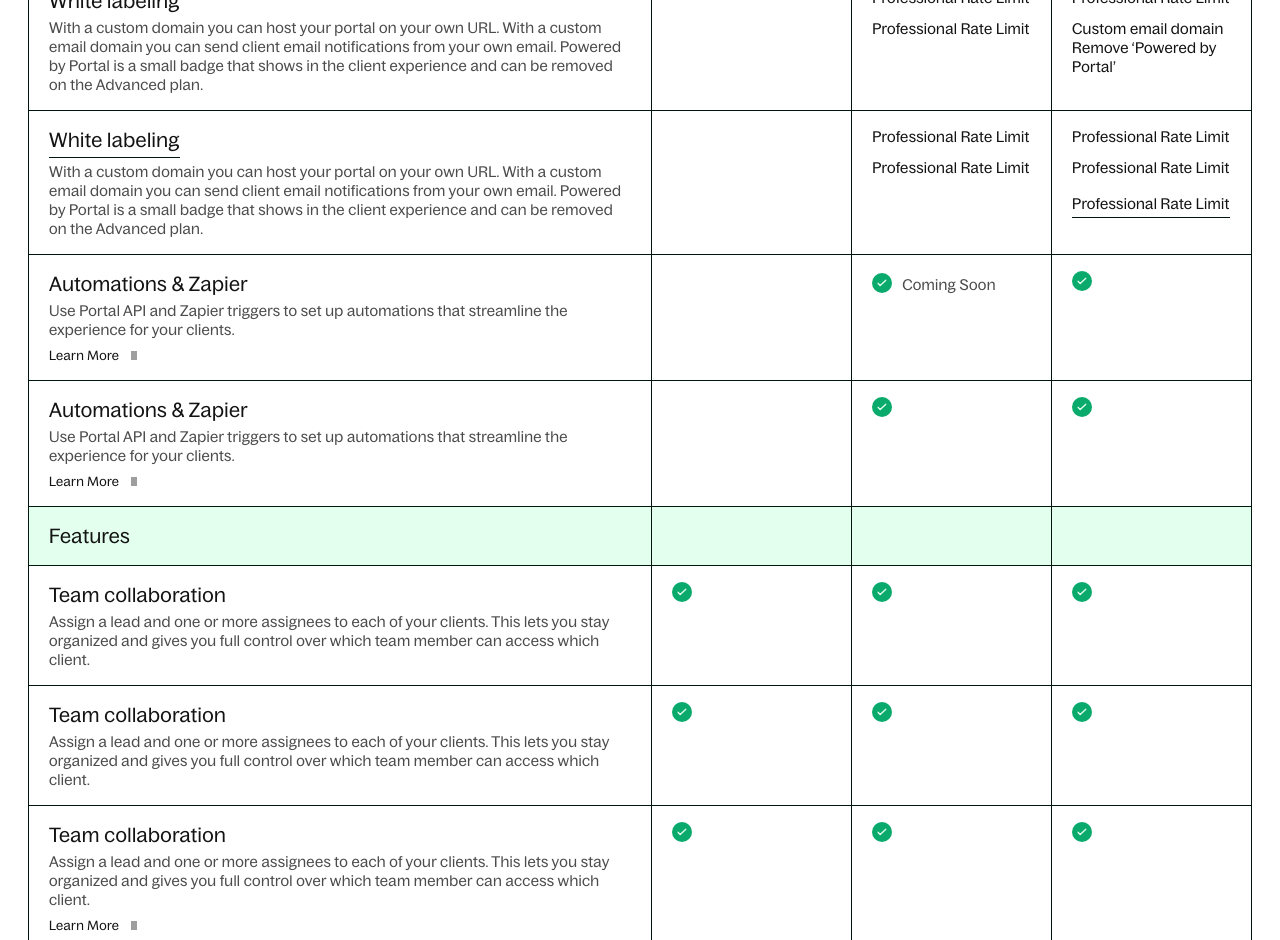
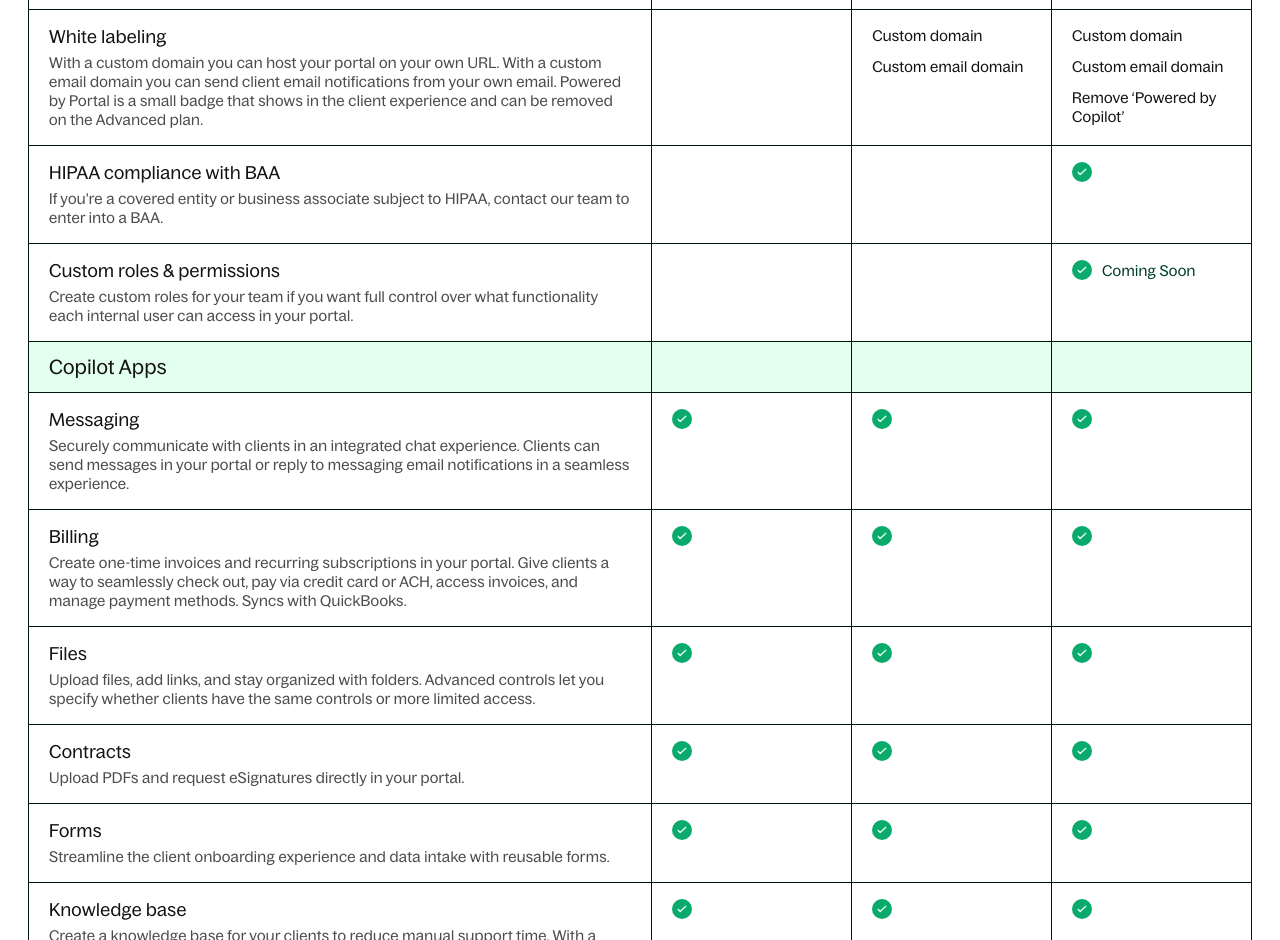
Before and after one commit to nastyaeremina/assembly-editions, a Next.js app: page /pricing in a window 1280 px wide. Shown: the part 2540-3480 px from the top of the page. Built offline with nearby package versions, Linux system fonts and the light colour scheme; grey boxes are pictures that could not be loaded.

Commit message:
pricing page table
Table Design

```diff
--- a/pages/_app.js
+++ b/pages/_app.js
@@ -32,7 +32,7 @@ const theme = {
     title: "#131313",
     body: "#4C4C4C",
     lightgray: "#757575",
-    midiumgray: "#5B5B5B",
+    darkgray: "#5B5B5B",
     black: "#000000",
     whiteColor: "#FFFFFF",
     neutral: "#F3F3F2",
--- a/pages/pricing/index.js
+++ b/pages/pricing/index.js
@@ -292,18 +292,22 @@ export default function NewIndex() {
                     <td className="tableBorder">
 
                     </td>
-                    <td className="tabletext">
-                      $29<span>per internal user</span>
+                    <td>
+                      <h3>
+                      $29</h3><span className="spantext">per internal user</span>
                     </td>
-                    <td className="tabletext">
-                      $69<span>per internal user</span>
+                    <td>
+                      <h3>
+                      $69</h3><span  className="spantext">per internal user</span>
                     </td>
-                    <td className="tabletext">
-                      $119
+                    <td>
+                      <h3>
+                      $119</h3>
                       {/* <PriceTxt>
                         <p>per internal user</p>
                       </PriceTxt> */}
-                      <p>5 User Minimum</p>
+                      <span  className="spantext">per internal user</span>
+                      <span  className="spantext">5 User Minimum</span>
                     </td>
                   </tr>
 
@@ -566,6 +570,9 @@ export default function NewIndex() {
                   <tr>
                     <td>
                       <h4>API Access</h4>
+                      <p>
+                      Use our REST API and Webhooks to set up automations and connect other tools.
+                      </p>
                     </td>
                     <td>
                       <span></span>
@@ -579,7 +586,8 @@ export default function NewIndex() {
                   </tr>
                   <tr>
                     <td>
-                      White labeling
+                      <h4>
+                      White labeling</h4>
                       <p>
                         With a custom domain you can host your portal on your
                         own URL. With a custom email domain you can send client
@@ -592,86 +600,29 @@ export default function NewIndex() {
                       <span></span>
                     </td>
                     <td>
-                      <span>Professional Rate Limit</span>
-                      <PricePadding>
-                        <span>Professional Rate Limit</span>
-                      </PricePadding>
+                      <span>Custom domain</span>
+
+                      <span className="spanpadding">Custom email domain</span>
                     </td>
                     <td>
-                      <span>Professional Rate Limit</span>
-                      <PricePadding>
-                        <span>
-                          Custom email domain Remove ‘Powered by Portal’
-                        </span>
-                      </PricePadding>
+                      <span>Custom domain</span>
+                      <span className="spanpadding">Custom email domain</span>
+                      <span className="spanpadding">Remove ‘Powered by Copilot’</span>
                     </td>
                   </tr>
                   <tr>
                     <td>
-                      <TextUnderline>White labeling</TextUnderline>
+                      <h4>HIPAA compliance with BAA</h4>
                       <p>
-                        With a custom domain you can host your portal on your
-                        own URL. With a custom email domain you can send client
-                        email notifications from your own email. Powered by
-                        Portal is a small badge that shows in the client
-                        experience and can be removed on the Advanced plan.
+                      If you're a covered entity or business associate subject to HIPAA, contact our team to enter into a BAA.
                       </p>
                     </td>
                     <td>
                       <span></span>
                     </td>
                     <td>
-                      <span>Professional Rate Limit</span>
-                      <PricePadding>
-                        <span>Professional Rate Limit</span>
-                      </PricePadding>
-                    </td>
-                    <td>
-                      <span>Professional Rate Limit</span>
-                      <PricePadding>
-                        <span>Professional Rate Limit</span>
-                      </PricePadding>
-                      <PricePadding>
-                        <TextUnderline>
-                          <span>Professional Rate Limit</span>
-                        </TextUnderline>
-                      </PricePadding>
-                    </td>
-                  </tr>
-                  <tr>
-                    <td>
-                      Automations & Zapier
-                      <p>
-                        Use Portal API and Zapier triggers to set up automations
-                        that streamline the experience for your clients.
-                      </p>
-                      <LearnLink>
-                        <Link href="/">
+                      <span></span>
 
-                            Learn More
-                            <ImgMargin>
-                              <Image
-                                src="/images/right.svg"
-                                alt="main-logo"
-                                height={9}
-                                width={6}
-                              />
-                            </ImgMargin>
-
-                        </Link>
-                      </LearnLink>
-                    </td>
-                    <td></td>
-                    <td>
-                      <ImageWrap>
-                        <Image
-                          src="/images/checkmark.svg"
-                          alt="main-logo"
-                          height={20}
-                          width={20}
-                        />
-                        <p>Coming Soon</p>
-                      </ImageWrap>
                     </td>
                     <td>
                     <Image
@@ -684,58 +635,42 @@ export default function NewIndex() {
                   </tr>
                   <tr>
                     <td>
-                      Automations & Zapier
+                      <h4>
+                    Custom roles & permissions</h4>
                       <p>
-                        Use Portal API and Zapier triggers to set up automations
-                        that streamline the experience for your clients.
+                      Create custom roles for your team if you want full control over what functionality each internal user can access in your portal.
                       </p>
-                      <LearnLink>
-                        <Link href="/">
 
-                            Learn More
-                            <ImgMargin>
-                              <Image
-                                src="/images/right.svg"
-                                alt="main-logo"
-                                height={9}
-                                width={6}
-                              />
-                            </ImgMargin>
-
-                        </Link>
-                      </LearnLink>
                     </td>
                     <td></td>
                     <td>
+
+                    </td>
+                    <td>
+                    <ImageWrap>
                         <Image
                           src="/images/checkmark.svg"
                           alt="main-logo"
                           height={20}
                           width={20}
                         />
-                    </td>
-                    <td>
-                      <Image
-                        src="/images/checkmark.svg"
-                        alt="main-logo"
-                        height={20}
-                        width={20}
-                      />
+                        <p className="imagretext">Coming Soon</p>
+                      </ImageWrap>
                     </td>
                   </tr>
+
                   <tr className="tablecolor">
-                    <td>Features</td>
+                  <td className="tablepadding">Copilot Apps</td>
                     <td></td>
                     <td></td>
                     <td></td>
                   </tr>
                   <tr>
                     <td>
-                      Team collaboration
+                      <h4>
+                      Messaging</h4>
                       <p>
-                        Assign a lead and one or more assignees to each of your
-                        clients. This lets you stay organized and gives you full
-                        control over which team member can access which client.
+                      Securely communicate with clients in an integrated chat experience. Clients can send messages in your portal or reply to messaging email notifications in a seamless experience.
                       </p>
                       {/* <LearnLink>
                         <Link href="/">
@@ -780,11 +715,10 @@ export default function NewIndex() {
                   </tr>
                   <tr>
                     <td>
-                      Team collaboration
+                      <h4>
+                      Billing</h4>
                       <p>
-                        Assign a lead and one or more assignees to each of your
-                        clients. This lets you stay organized and gives you full
-                        control over which team member can access which client.
+                      Create one-time invoices and recurring subscriptions in your portal. Give clients a way to seamlessly check out, pay via credit card or ACH, access invoices, and manage payment methods. Syncs with QuickBooks.
                       </p>
                       {/* <LearnLink>
                         <Link href="/">
@@ -829,27 +763,12 @@ export default function NewIndex() {
                   </tr>
                   <tr>
                     <td>
-                      Team collaboration
+                      <h4>
+                      Files</h4>
                       <p>
-                        Assign a lead and one or more assignees to each of your
-                        clients. This lets you stay organized and gives you full
-                        control over which team member can access which client.
+                      Upload files, add links, and stay organized with folders. Advanced controls let you specify whether clients have the same controls or more limited access.
                       </p>
-                      <LearnLink>
-                        <Link href="/">
 
-                            Learn More
-                            <ImgMargin>
-                              <Image
-                                src="/images/right.svg"
-                                alt="main-logo"
-                                height={9}
-                                width={6}
-                              />
-                            </ImgMargin>
-
-                        </Link>
-                      </LearnLink>
                     </td>
                     <td>
                       <Image
@@ -878,27 +797,12 @@ export default function NewIndex() {
                   </tr>
                   <tr>
                     <td>
-                      Team collaboration
+                      <h4>
+                      Contracts</h4>
                       <p>
-                        Assign a lead and one or more assignees to each of your
-                        clients. This lets you stay organized and gives you full
-                        control over which team member can access which client.
+                      Upload PDFs and request eSignatures directly in your portal.
                       </p>
-                      <LearnLink>
-                        <Link href="/">
 
-                            Learn More
-                            <ImgMargin>
-                              <Image
-                                src="/images/right.svg"
-                                alt="main-logo"
-                                height={9}
-                                width={6}
-                              />
-                            </ImgMargin>
-
-                        </Link>
-                      </LearnLink>
                     </td>
                     <td>
                       <Image
@@ -927,27 +831,12 @@ export default function NewIndex() {
                   </tr>
                   <tr>
                     <td>
-                      Team collaboration
+                      <h4>
+                      Forms</h4>
                       <p>
-                        Assign a lead and one or more assignees to each of your
-                        clients. This lets you stay organized and gives you full
-                        control over which team member can access which client.
+                      Streamline the client onboarding experience and data intake with reusable forms.
                       </p>
-                      <LearnLink>
-                        <Link href="/">
 
-                            Learn More
-                            <ImgMargin>
-                              <Image
-                                src="/images/right.svg"
-                                alt="main-logo"
-                                height={9}
-                                width={6}
-                              />
-                            </ImgMargin>
-
-                        </Link>
-                      </LearnLink>
                     </td>
                     <td>
                       <Image
@@ -976,27 +865,12 @@ export default function NewIndex() {
                   </tr>
                   <tr>
                     <td>
-                      Team collaboration
+                      <h4>
+                      Knowledge base</h4>
                       <p>
-                        Assign a lead and one or more assignees to each of your
-                        clients. This lets you stay organized and gives you full
-                        control over which team member can access which client.
+                      Create a knowledge base for your clients to reduce manual support time. With a powerful article editor, use rich text, images, videos, and embeds to create content. Use tags and custom visibility controls to organize articles and indicate which client can see which content
                       </p>
-                      <LearnLink>
-                        <Link href="/">
 
-                            Learn More
-                            <ImgMargin>
-                              <Image
-                                src="/images/right.svg"
-                                alt="main-logo"
-                                height={9}
-                                width={6}
-                              />
-                            </ImgMargin>
-
-                        </Link>
-                      </LearnLink>
                     </td>
                     <td>
                       <Image
@@ -1024,14 +898,74 @@ export default function NewIndex() {
                     </td>
                   </tr>
                   <tr className="tablecolor">
-                    <td>Payment processing fees</td>
+                  <td className="tablepadding">Apps</td>
                     <td></td>
                     <td></td>
                     <td></td>
                   </tr>
                   <tr>
                     <td>
-                      Credit cards
+                      <h4>
+                      Partner Apps</h4>
+                      <p>
+                      Embed products like Airtable, ClickUp, Calendly, Google Data Studio, and 1000s of others in your portal and give clients a true one-stop shop experience.
+                      </p>
+
+                    </td>
+                    <td>
+
+                    </td>
+                    <td>
+                      <Image
+                        src="/images/checkmark.svg"
+                        alt="main-logo"
+                        height={20}
+                        width={20}
+                      />
+                    </td>
+                    <td>
+                      <Image
+                        src="/images/checkmark.svg"
+                        alt="main-logo"
+                        height={20}
+                        width={20}
+                      />
+                    </td>
+                  </tr>
+                  <tr>
+                    <td>
+                      <h4>
+                      Custom Apps</h4>
+                      <p>
+                      A custom app is a web application that can be embedded into your portal and receives information about the current user or company. You can render custom content automatically depending on the client that is signed in.
+                      </p>
+
+                    </td>
+                    <td>
+
+                    </td>
+                    <td>
+
+                    </td>
+                    <td>
+                      <Image
+                        src="/images/checkmark.svg"
+                        alt="main-logo"
+                        height={20}
+                        width={20}
+                      />
+                    </td>
+                  </tr>
+                  <tr className="tablecolor">
+                  <td className="tablepadding">Payment processing fees</td>
+                    <td></td>
+                    <td></td>
+                    <td></td>
+                  </tr>
+
+                  <tr>
+                    <td>
+                      <h4>Credit cards</h4>
                       <p>
                       Payment processing fee for credit cards. You can control
                         whether you want to absorb payment processing fees or
@@ -1046,17 +980,14 @@ export default function NewIndex() {
                     </td>
                     <td>
                       <span>3.1% + $0.30</span>
+                      <span className="spanpadding">100</span>
                     </td>
                   </tr>
                   <tr>
                     <td>
-                      ACH
+                      <h4>ACH</h4>
                       <p>
-                        Payment processing fee for ACH Debit. You can control
-                        whether you want to absorb payment processing fees or
-                        pass them on to your client. Instant ACH powered by
-                        Plaid and traditional ACH with micro-deposit
-                        verification are both supported.
+                      Payment processing fee for ACH Debit. You can control whether you want to absorb payment processing fees or pass them on to your client. Instant ACH powered by Plaid and traditional ACH with micro-deposit verification are both supported.
                       </p>
                     </td>
                     <td>
@@ -1071,18 +1002,16 @@ export default function NewIndex() {
                   </tr>
 
                   <tr className="tablecolor">
-                    <td>Additional Payment processing fees</td>
+                  <td className="tablepadding">Additional Payment processing fees</td>
                     <td></td>
                     <td></td>
                     <td></td>
                   </tr>
                   <tr>
                     <td>
-                      Payments for invoices generated by a recurring
-                      subscription
+                      <h4>Payments for invoices generated by a recurring subscription</h4>
                       <p>
-                        Payments for invoices that are generated by a
-                        subscription may incur an additional fee.
+                      Payments for invoices that are generated by a subscription may incur an additional fee.
                       </p>
                     </td>
                     <td>
@@ -1097,7 +1026,7 @@ export default function NewIndex() {
                   </tr>
                   <tr>
                     <td>
-                      International credit cards
+                      <h4>International credit cards</h4>
                       <p>
                       International credit cards incur an additional 1% fee.
                       </p>
@@ -1114,10 +1043,9 @@ export default function NewIndex() {
                   </tr>
                   <tr>
                     <td>
-                      Currency conversion required
+                      <h4>Currency conversion required</h4>
                       <p>
-                        Credit card payments that require currency conversion
-                        incur an additional 1% fee.
+                      Credit card payments that require currency conversion incur an additional 1% fee.
                       </p>
                     </td>
                     <td>
@@ -1131,18 +1059,19 @@ export default function NewIndex() {
                     </td>
                   </tr>
                   <tr className="tablecolor">
-                    <td>Support</td>
+                  <td className="tablepadding">Support</td>
                     <td></td>
                     <td></td>
                     <td></td>
                   </tr>
                   <tr>
                     <td>
-                      Email and community support
+                      <h4>
+                      Email and community support</h4>
                       <p>
-                        Receive support from our Slack community and get answers
-                        from our support team.
+                      Receive support from our Slack community and get answers from our support team.
                       </p>
+
                     </td>
                     <td>
                     <Image
@@ -1171,13 +1100,15 @@ export default function NewIndex() {
                   </tr>
                   <tr>
                     <td>
-                      Priority support
+                      <h4>
+                      Priority support</h4>
                       <p>
                       Receive elevated support from our priority support team.
                       </p>
+
                     </td>
                     <td>
-                      <span></span>
+
                     </td>
                     <td>
                     <Image
@@ -1198,17 +1129,18 @@ export default function NewIndex() {
                   </tr>
                   <tr>
                     <td>
-                      Dedicated expert
+                      <h4>
+                      Dedicated expert</h4>
                       <p>
-                        Meet 1:1 with an expert to help you set up your portal,
-                        migrate data, set up workflow automations and more.
+                      Meet 1:1 with an expert to help you set up your portal, migrate data, set up workflow automations, and more.
                       </p>
+
                     </td>
                     <td>
-                      <span></span>
+
                     </td>
                     <td>
-                      <span></span>
+
                     </td>
                     <td>
                       <Image
--- a/styles/commonStyles.js
+++ b/styles/commonStyles.js
@@ -155,7 +155,7 @@ const CtaButton = styled.div`
   a {
     ${ButtonText}
     display: inline-block;
-    padding: 11px 35px;
+    padding: 11px 32px;
     border: 1px solid ${({ theme }) => theme.colors.greenlight};
     border-radius: 48px;
     color: ${({ theme }) => theme.colors.greenlight};
--- a/styles/pricingstyles.js
+++ b/styles/pricingstyles.js
@@ -234,10 +234,7 @@ const PriceTable = styled.div`
       color: ${({ theme }) => theme.colors.greendark};
 
     }
-    .spantext {
-      ${FooterText};
-      color: ${({ theme }) => theme.colors.darkgray};
-    }
+
     .subtext{
         ${FooterText};
       color: ${({ theme }) => theme.colors.darkgray};
@@ -267,6 +264,10 @@ const PriceTable = styled.div`
         display: block;
         letter-spacing: 0.02em;
       }
+      .spantext {
+      ${FooterText};
+      color: ${({ theme }) => theme.colors.darkgray};
+    }
       p {
         color: ${({ theme }) => theme.colors.body};
         margin: 4px 0 0 0;
@@ -280,6 +281,15 @@ const PriceTable = styled.div`
       }
       .spanpadding{
         padding-top:12px;
+      }
+      h3{
+        color: ${({ theme }) => theme.colors.greendark};
+        ${TableText}
+        margin: 0 0 4px 0;
+      }
+      .imagretext{
+        color: ${({ theme }) => theme.colors.greenmiddark};
+        margin: 0;
       }
     }
   }
```
Lines whose indentation alone changed are shown as unchanged.
